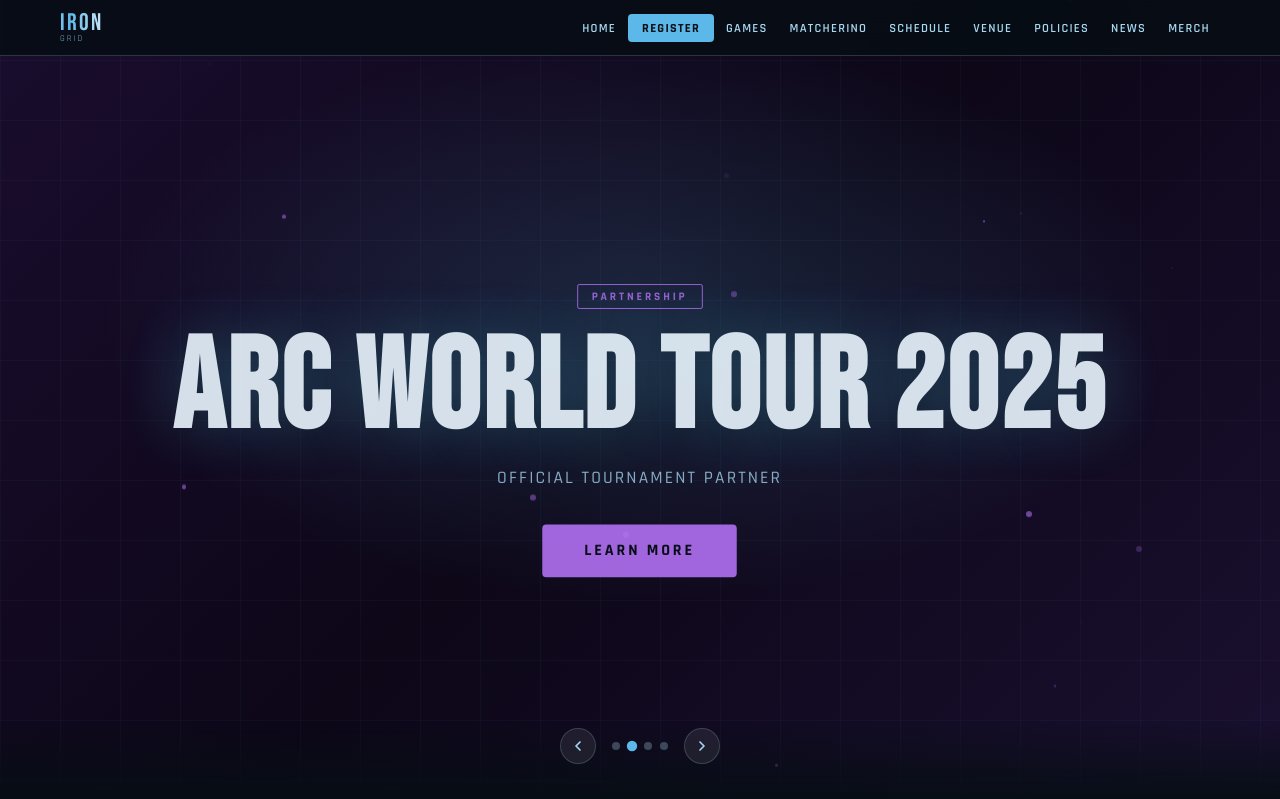
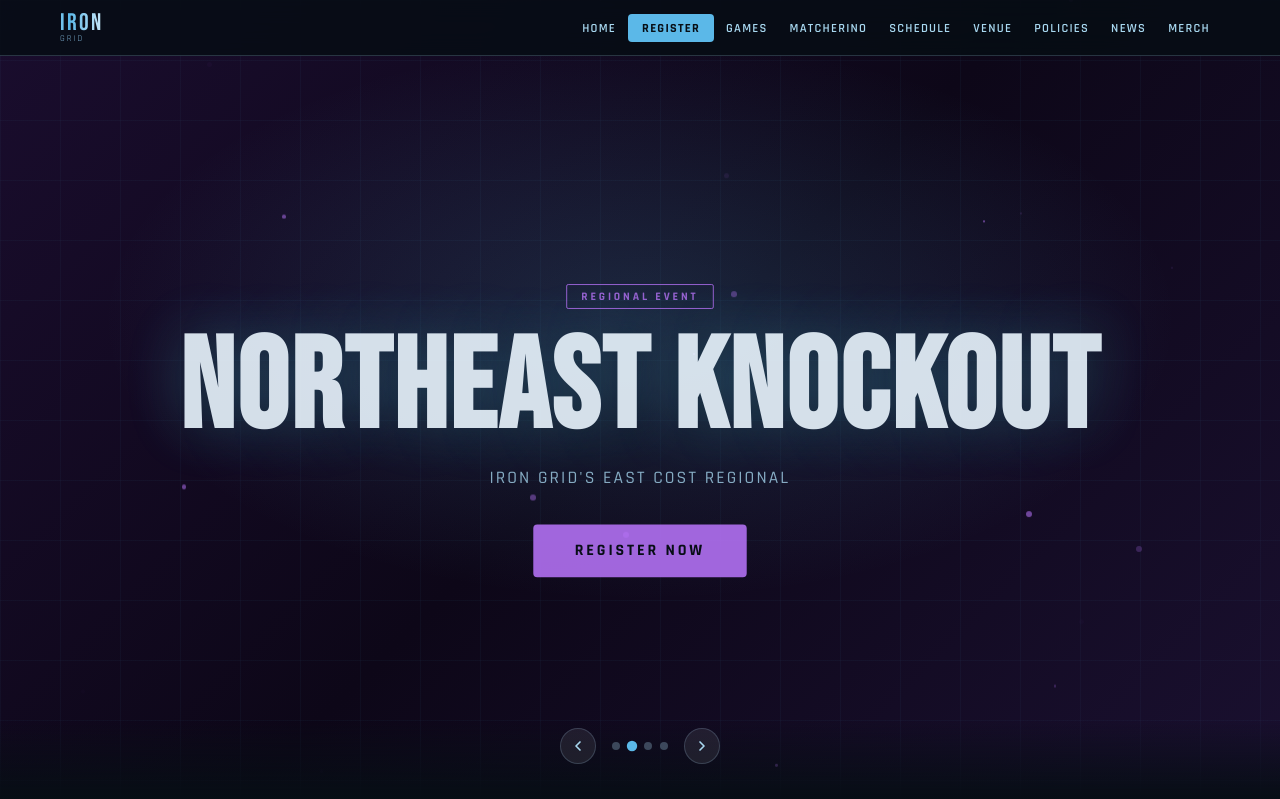
Before and after one commit to MarcBernstein0/irongrd-site, a React (Vite) app: page / in a window 1280 px wide. Shown: the top 799 px of the page. Built offline with nearby package versions, Linux system fonts and the light colour scheme.

Commit message:
get hero carosel to work

```diff
--- a/src/components/HeroCarousel/HeroCarousel.tsx
+++ b/src/components/HeroCarousel/HeroCarousel.tsx
@@ -1,7 +1,7 @@
 import { useState, useEffect, useCallback } from 'react'
 import './HeroCarousel.css'
 
-interface Slide {
+type Slide = {
   id: number
   title: string
   subtitle: string
@@ -16,46 +16,46 @@
   {
     id: 1,
     title: 'IRON GRID',
-    subtitle: 'February 2026 · Westin Chicago-Lombard',
+    subtitle: 'New Jersey\'s Premiere Monthly',
     cta: 'Register Now',
-    ctaHref: '#register',
+    ctaHref: 'https://www.start.gg/irongrid/',
     tag: 'MAIN EVENT',
     gradient: 'linear-gradient(135deg, #0d2a3d 0%, #07151f 50%, #001a2e 100%)',
     accent: '#5bb8e8',
   },
   {
     id: 2,
-    title: 'ARC WORLD TOUR 2025',
-    subtitle: 'Official Tournament Partner',
-    cta: 'Learn More',
-    ctaHref: '#games',
-    tag: 'PARTNERSHIP',
+    title: 'NorthEast KnockOut',
+    subtitle: 'Iron Grid\'s East Cost Regional',
+    cta: 'Register Now',
+    ctaHref: 'https://www.start.gg/northeastko/',
+    tag: 'REGIONAL EVENT',
     gradient: 'linear-gradient(135deg, #1a0d2e 0%, #0d0718 50%, #1a1030 100%)',
     accent: '#b070f0',
   },
   {
     id: 3,
-    title: '2XKO MIXED MODE',
-    subtitle: 'Riot Games · Competitive Play 2026',
-    cta: 'View Details',
-    ctaHref: '#games',
-    tag: 'FEATURED GAME',
+    title: 'FIGHT NIGHT LIVE',
+    subtitle: 'Iron Grid\'s Premiere NYC BI-Monthly Series',
+    cta: 'Register Now',
+    ctaHref: 'https://start.gg/fnlnyc/',
+    tag: 'NYC EVENT',
     gradient: 'linear-gradient(135deg, #1a2500 0%, #0d1800 50%, #0a2000 100%)',
     accent: '#80d840',
   },
   {
     id: 4,
-    title: 'HOTEL PACKAGES',
-    subtitle: 'Official Room Block · Book Now',
-    cta: 'Hotel Info',
-    ctaHref: '#hotels',
-    tag: 'ACCOMMODATIONS',
+    title: 'FIGHT NIGHT LIVE 3D',
+    subtitle: 'Iron Grid\'s Premiere NYC BI-Monthly 3D Series',
+    cta: 'Register Now',
+    ctaHref: 'https://start.gg/fnl3d',
+    tag: 'NYC EVENT',
     gradient: 'linear-gradient(135deg, #1a1a00 0%, #201400 50%, #180f00 100%)',
     accent: '#f0c040',
   },
 ]
 
-interface ParticleStyle {
+type ParticleStyle = {
   '--x': string
   '--y': string
   '--delay': string
```
